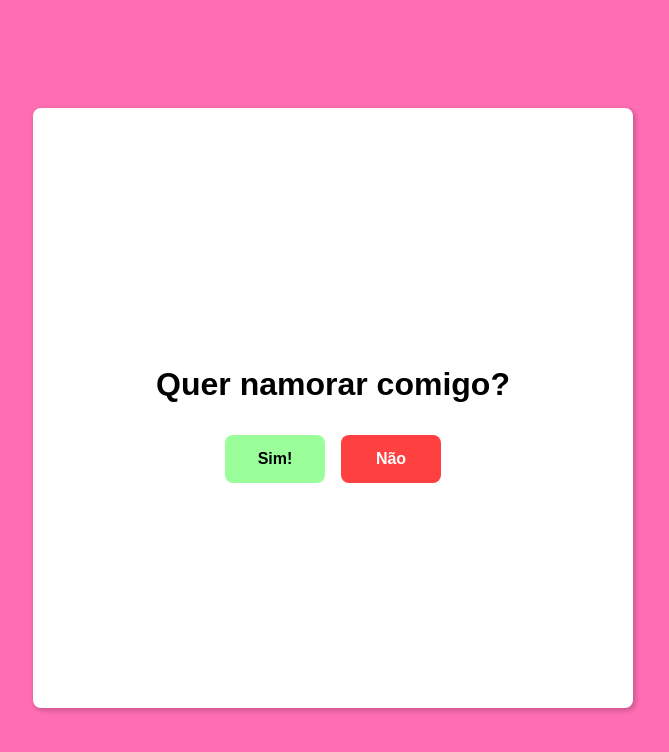
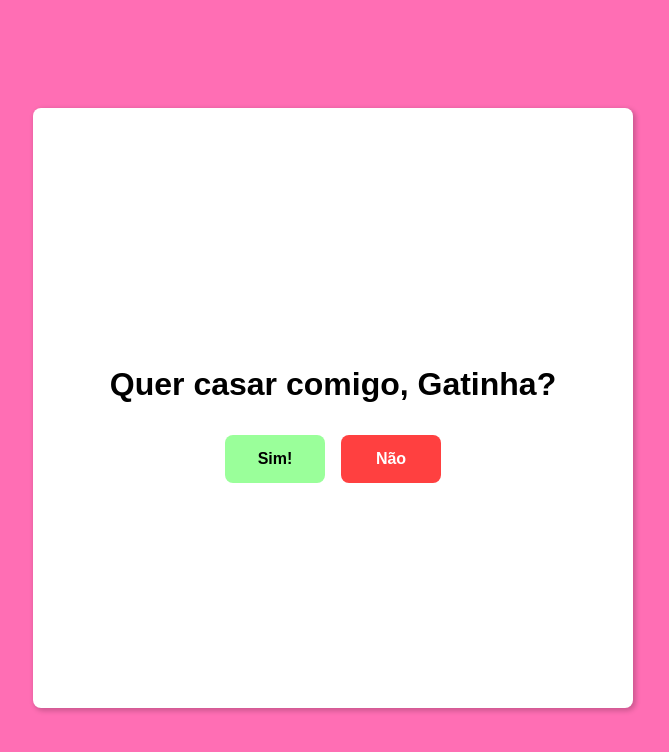
Before and after one commit to alansantosnunes/Ingrid-a-Gatinha., a plain HTML site: page index.html in a window 1280 px wide. Shown: the whole page, without its empty margins (307-976 px from the left). Drawn offline with Linux system fonts and the light colour scheme.

Commit message:
Update index.html
Trocando frase principal

```diff
--- a/index.html
+++ b/index.html
@@ -10,7 +10,7 @@
   <body>
     <div class="card" id="card">
       <div class="question" id="question">
-        <p>Quer namorar comigo?</p>
+        <p>Quer casar comigo, Gatinha?</p>
         <div class="buttons">
           <button id="yes" class="btn-yes">Sim!</button>
           <button id="no" class="btn-no">Não</button>
```
